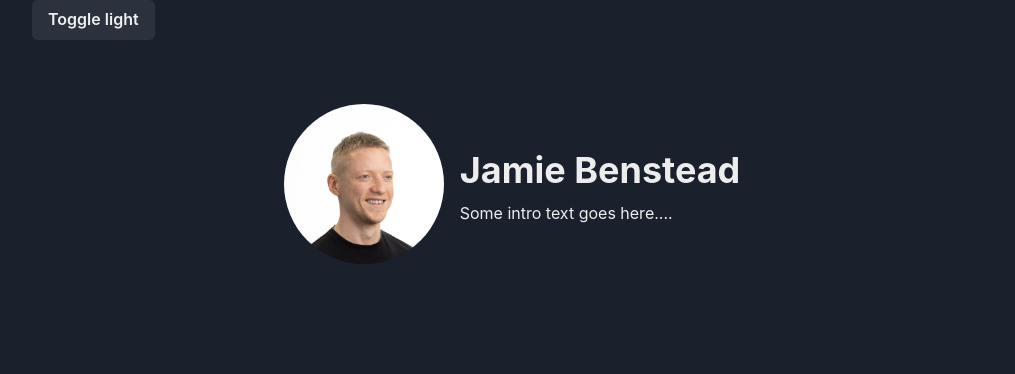
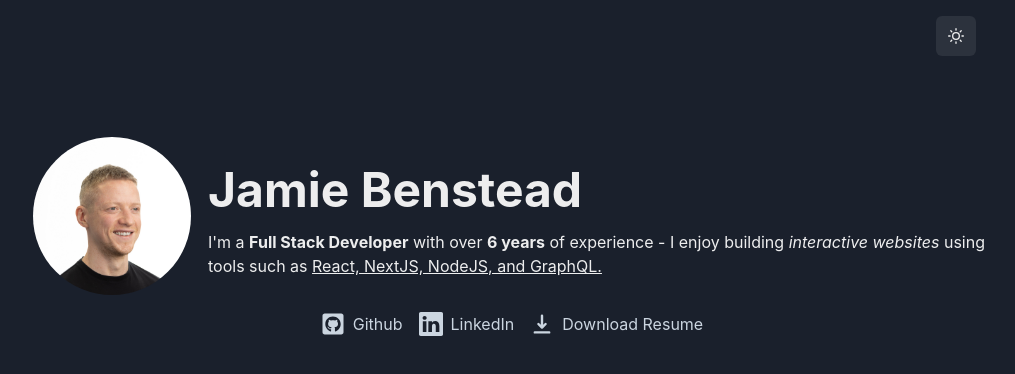
Before and after one commit to jamiebenstead/online-resume, a React (Create React App) app: page / in a window 1280 px wide. Shown: the top 374 px of the page, without its empty margins (128-1143 px from the left). Built offline with nearby package versions, Linux system fonts and the light colour scheme.

Commit message:
Add content and styling to Header

```diff
--- a/package.json
+++ b/package.json
@@ -3,6 +3,7 @@
   "version": "0.1.0",
   "private": true,
   "dependencies": {
+    "@chakra-ui/icons": "^2.2.4",
     "@chakra-ui/react": "^2.10.2",
     "@emotion/react": "^11.13.3",
     "@emotion/styled": "^11.13.0",
@@ -16,6 +17,7 @@
     "framer-motion": "^11.11.8",
     "react": "^18.3.1",
     "react-dom": "^18.3.1",
+    "react-icons": "^5.3.0",
     "react-scripts": "5.0.1",
     "typescript": "^4.9.5",
     "web-vitals": "^2.1.4"
--- a/src/components/Header.tsx
+++ b/src/components/Header.tsx
@@ -5,25 +5,37 @@ import {
   Text,
   VStack,
   useColorMode,
-  Button,
+  Box,
+  IconButton,
+  HStack,
+  Icon,
+  useColorModeValue,
 } from "@chakra-ui/react";
+import { SunIcon, MoonIcon } from "@chakra-ui/icons";
+import { HiDownload } from "react-icons/hi";
+import { FaGithubSquare } from "react-icons/fa";
+import { BsLinkedin } from "react-icons/bs";
 
 const Header = () => {
   const { colorMode, toggleColorMode } = useColorMode();
+  const hoverColor = useColorModeValue("gray.700", "gray.300");
 
   return (
     <>
-      <Button onClick={toggleColorMode}>
-        Toggle {colorMode === "light" ? "Dark" : "light"}
-      </Button>
-
+      <Flex justifyContent="flex-end" width="100%" padding="4">
+        <IconButton
+          onClick={toggleColorMode}
+          icon={colorMode === "light" ? <MoonIcon /> : <SunIcon />}
+          aria-label="Toggle theme"
+        />
+      </Flex>
       <Flex
         as="header"
         direction={{ base: "column", md: "row" }}
         alignItems="center"
         justifyContent="center"
         width="100%"
-        padding="16"
+        paddingTop="16"
       >
         <Image
           src="/assets/C0830_121-2 - web.jpg"
@@ -32,17 +44,78 @@ const Header = () => {
           borderRadius="full"
           objectFit="cover"
           objectPosition="top"
+          aspectRatio={1}
           marginRight={{ md: "4" }}
           marginBottom={{ base: "4", md: "0" }}
+          border={"1px"}
+          borderColor={"gray.800"}
         />
         <VStack align={{ base: "center", md: "start" }} spacing="1">
-          <Text fontSize="4xl" fontWeight="bold">
+          <Text fontSize="5xl" fontWeight="bold">
             Jamie Benstead
           </Text>
-          <Text fontSize="md" textAlign={{ base: "center", md: "left" }}>
-            Some intro text goes here....
+          <Text fontSize="l" textAlign={{ base: "center", md: "left" }}>
+            <Text>
+              I'm a <Box as="b">Full Stack Developer</Box> with over{" "}
+              <Box as="b">6 years</Box> of experience - I enjoy building{" "}
+              <Box as="i">interactive websites</Box> using tools such as{" "}
+              <Box as="u">React, NextJS, NodeJS, and GraphQL.</Box>
+            </Text>
           </Text>
         </VStack>
+      </Flex>
+
+      <Flex
+        direction={{ base: "column", md: "row" }}
+        alignItems="center"
+        justifyContent="center"
+        width="100%"
+        paddingTop="4"
+        gap={4}
+      >
+        <HStack
+          as="a"
+          href="https://github.com/jamiebenstead"
+          target="_blank"
+          rel="noreferrer"
+          sx={{
+            transition: "transform 0.2s, color 0.2s",
+            color: hoverColor,
+            _hover: { transform: "scale(1.1)", color: hoverColor },
+          }}
+        >
+          <Icon as={FaGithubSquare} boxSize="6" />
+          <Text>Github</Text>
+        </HStack>
+
+        <HStack
+          as="a"
+          href="https://www.linkedin.com/in/jamie-benstead-2b947112a/"
+          target="_blank"
+          rel="noreferrer"
+          sx={{
+            transition: "transform 0.2s, color 0.2s",
+            color: hoverColor,
+            _hover: { transform: "scale(1.1)", color: hoverColor },
+          }}
+        >
+          <Icon as={BsLinkedin} boxSize="6" />
+          <Text>LinkedIn</Text>
+        </HStack>
+
+        <HStack
+          as="a"
+          href="/CV.pdf"
+          download={true}
+          sx={{
+            transition: "transform 0.2s, color 0.2s",
+            color: hoverColor,
+            _hover: { transform: "scale(1.1)", color: hoverColor },
+          }}
+        >
+          <Icon as={HiDownload} boxSize="6" />
+          <Text>Download Resume</Text>
+        </HStack>
       </Flex>
     </>
   );
```
Also changed, not shown: 2 other files (tests, documents, lock files or other folders).
